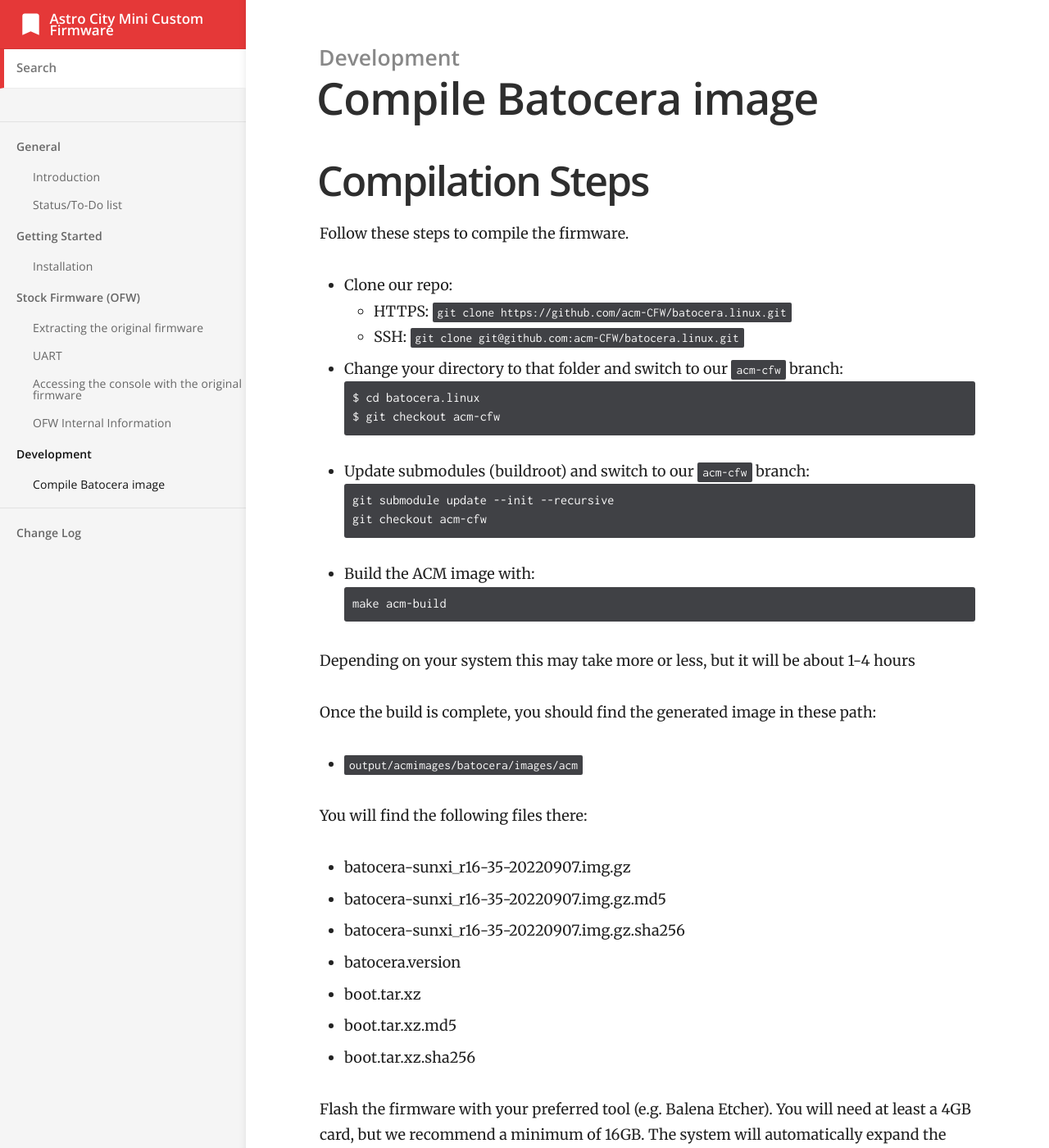
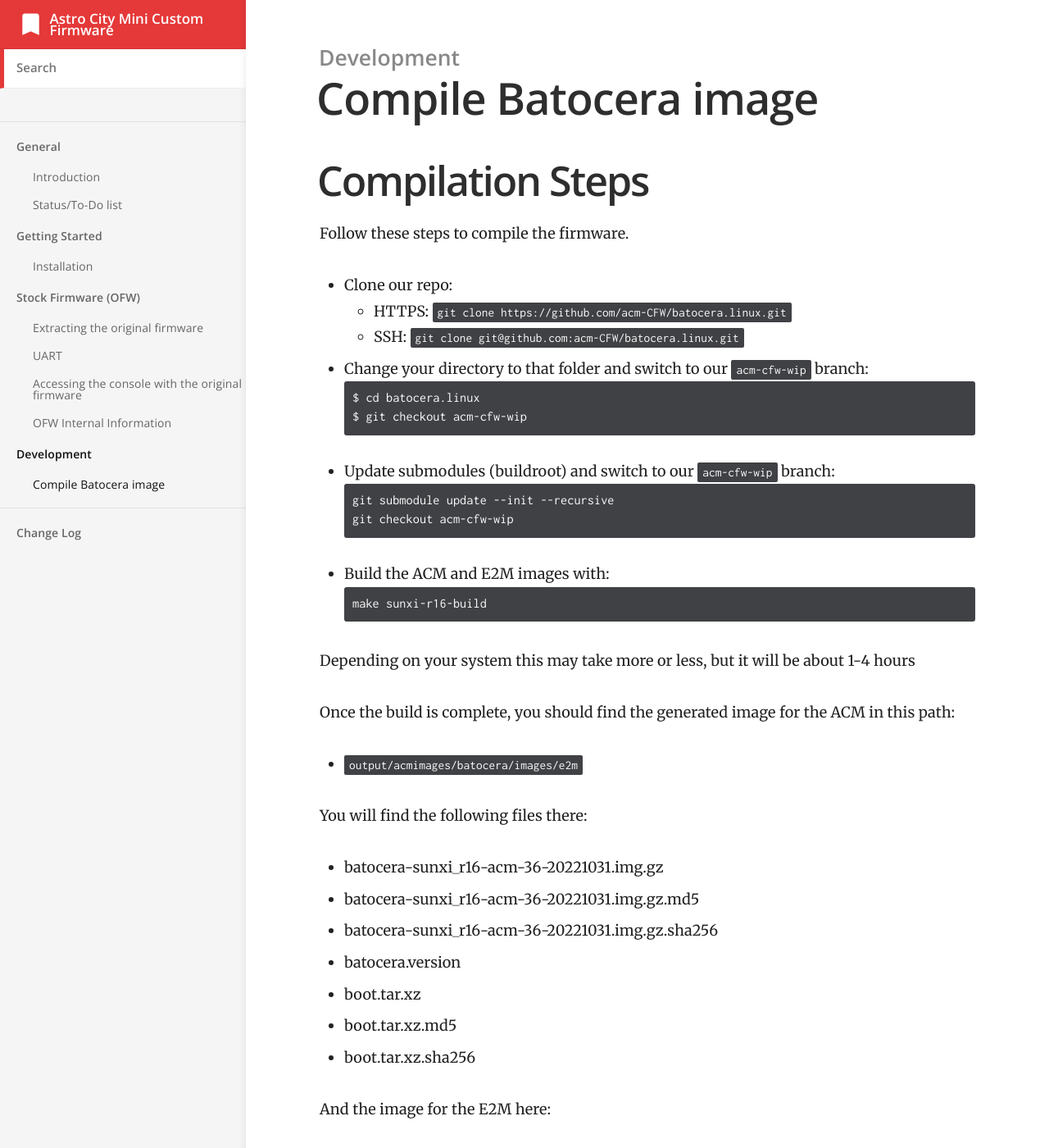
Before and after one commit to acm-cfw/acm-cfw.github.io, a Jekyll site: the page built from _docs/03_development/1_compile_batocera_image.md, in a window 1280 px wide and 1400 px high. Shown: the whole window at 82% size. Built offline with Jekyll 4.4.1, drawn with Linux system fonts in a browser that asks for light colours; some of the changed text lies outside the part shown.

Commit message:
Update 1_compile_batocera_image.md

````diff
--- a/_docs/03_development/1_compile_batocera_image.md
+++ b/_docs/03_development/1_compile_batocera_image.md
@@ -12,31 +12,43 @@ Follow these steps to compile the firmware.
   - HTTPS: ```git clone https://github.com/acm-CFW/batocera.linux.git```
   - SSH: ```git clone git@github.com:acm-CFW/batocera.linux.git```
 
-- Change your directory to that folder and switch to our ```acm-cfw``` branch:
+- Change your directory to that folder and switch to our ```acm-cfw-wip``` branch:
 ```
 $ cd batocera.linux
-$ git checkout acm-cfw
+$ git checkout acm-cfw-wip
 ```
-- Update submodules (buildroot) and switch to our ```acm-cfw``` branch:
+- Update submodules (buildroot) and switch to our ```acm-cfw-wip``` branch:
 ```
 git submodule update --init --recursive
-git checkout acm-cfw
+git checkout acm-cfw-wip
 ```
 
-- Build the ACM image with:
+- Build the ACM and E2M images with:
 ```
-make acm-build
+make sunxi-r16-build
 ```
 
 Depending on your system this may take more or less, but it will be about 1-4 hours
 
-Once the build is complete, you should find the generated image in these path:
-* ```output/acmimages/batocera/images/acm```
+Once the build is complete, you should find the generated image for the ACM in this path:
+* ```output/acmimages/batocera/images/e2m```
 
 You will find the following files there:
-- batocera-sunxi_r16-35-20220907.img.gz
-- batocera-sunxi_r16-35-20220907.img.gz.md5
-- batocera-sunxi_r16-35-20220907.img.gz.sha256
+- batocera-sunxi_r16-acm-36-20221031.img.gz
+- batocera-sunxi_r16-acm-36-20221031.img.gz.md5
+- batocera-sunxi_r16-acm-36-20221031.img.gz.sha256
+- batocera.version
+- boot.tar.xz
+- boot.tar.xz.md5
+- boot.tar.xz.sha256
+
+And the image for the E2M here:
+* ```output/acmimages/batocera/images/e2m```
+
+You will find the following files there:
+- batocera-sunxi_r16-e2m-36-20221031.img.gz
+- batocera-sunxi_r16-e2m-36-20221031.img.gz.md5
+- batocera-sunxi_r16-e2m-36-20221031.img.gz.sha256
 - batocera.version
 - boot.tar.xz
 - boot.tar.xz.md5
````
